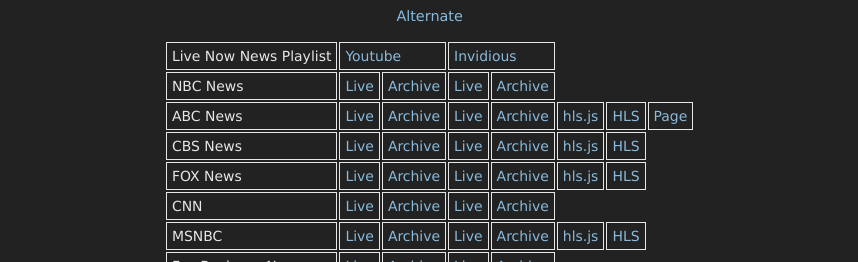
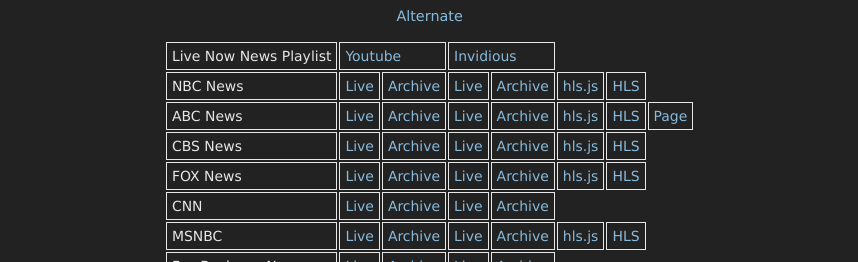
Before and after one commit to danburd/danburd.github.io, a Jekyll site: the page tvnews.html, which Jekyll copies as it is, in a window 1280 px wide. Shown: the top 262 px of the page, without its empty margins (212-1070 px from the left). Built offline with Jekyll 4.4.1, drawn with Linux system fonts in a browser that asks for light colours.

Commit message:
Added NBC News HLS stream

```diff
--- a/tvnews.html
+++ b/tvnews.html
@@ -21,6 +21,8 @@
     <td><a href="https://www.youtube.com/channel/UCeY0bbntWzzVIaj2z3QigXg/videos?view=2&flow=grid">Archive</a></td>
     <td><a href="https://invidio.us/channel/UCeY0bbntWzzVIaj2z3QigXg/live">Live</a></td>
     <td><a href="https://invidio.us/channel/UCeY0bbntWzzVIaj2z3QigXg">Archive</a></td>
+    <td><a href="/hlsjsvideo.html?stream=https://nbcnews1.akamaized.net/hls/live/723422/nbc-news0324020117-ua/master.m3u8">hls.js</a></td>
+    <td><a href="https://nbcnews1.akamaized.net/hls/live/723422/nbc-news0324020117-ua/master.m3u8">HLS</a></td>
   </tr>
   <tr>
     <td>ABC News</td>
```
